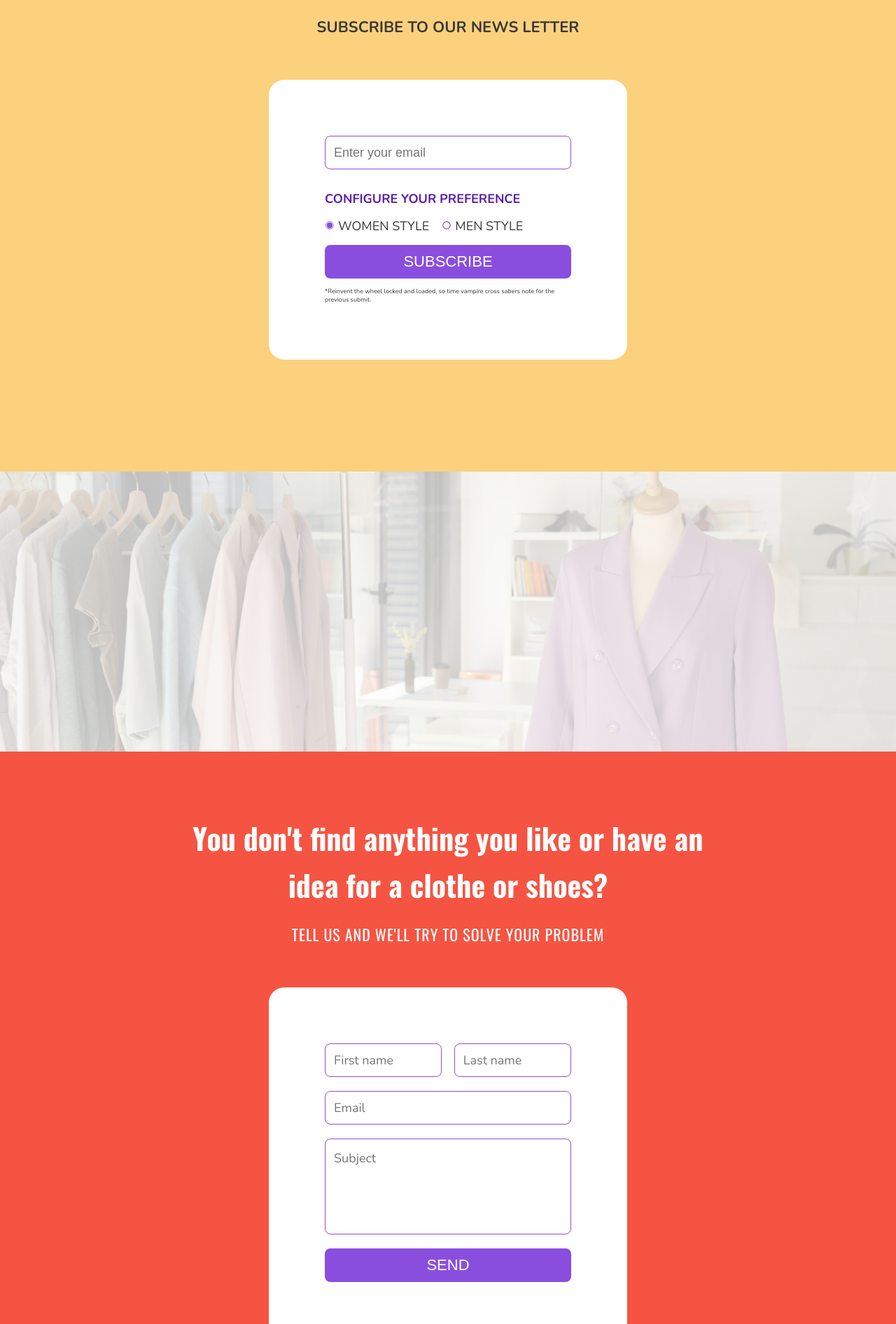
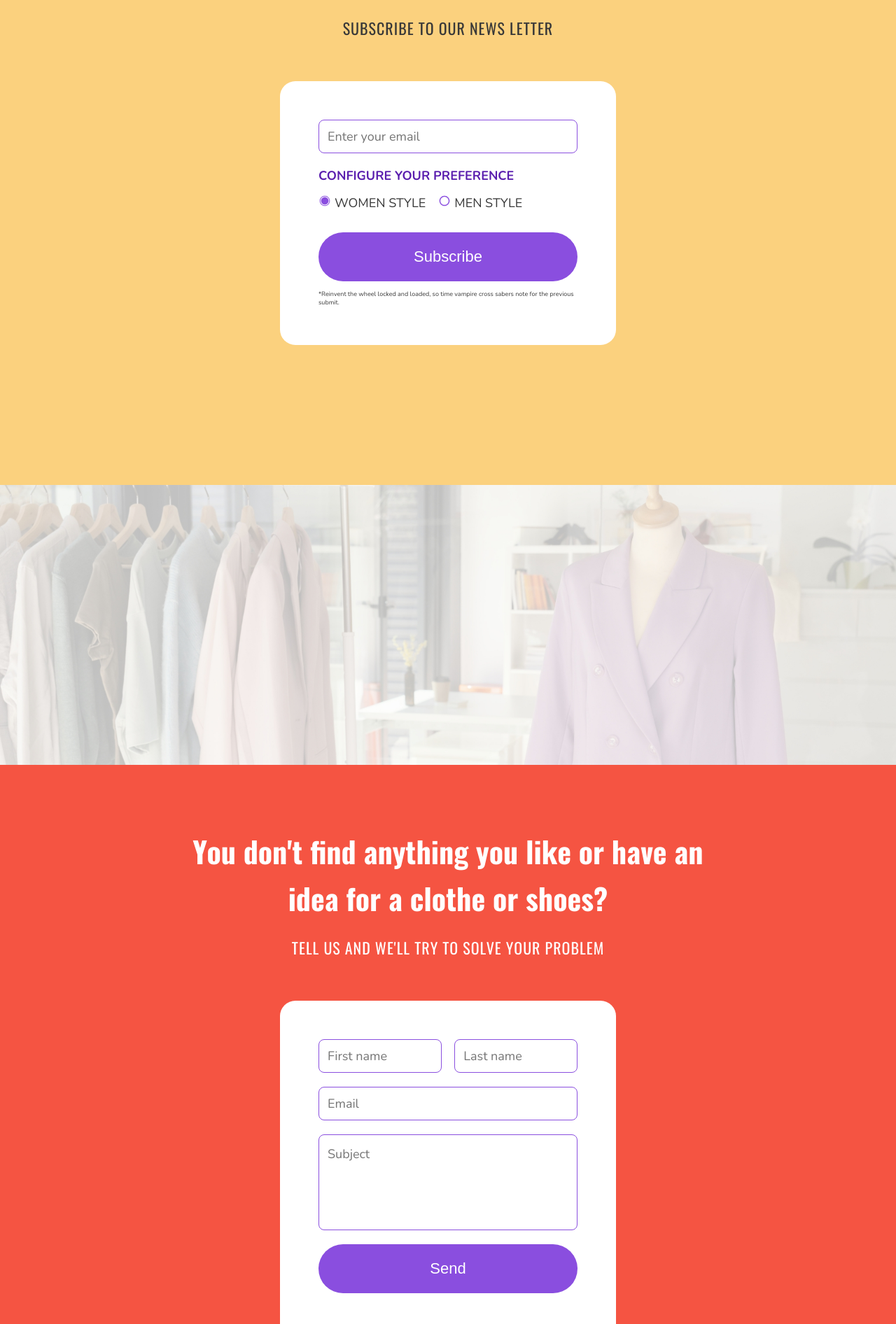
Before and after one commit to moisens/needle, a React (Vite) app: page /women in a window 1280 px wide. Shown: the part 3778-5670 px from the top of the page at 70% size. Built offline with nearby package versions, Linux system fonts and the light colour scheme.

Commit message:
suggest component  + css + newsletter  modification

```diff
--- a/src/components/forms/FormNewsletter.tsx
+++ b/src/components/forms/FormNewsletter.tsx
@@ -48,8 +48,12 @@ const FormNewsletter = (props: Props) => {
             </RadioGroup.Option>
           ))}
         </RadioGroup>
-        <button type="submit" className="subscribe-btn" aria-label="Subscribe button">
-          SUBSCRIBE
+        <button
+          type="submit"
+          className="subscribe-btn"
+          aria-label="Subscribe button"
+        >
+          Subscribe
         </button>
         <p className="small-text">
           *Reinvent the wheel locked and loaded, so time vampire cross sabers
--- a/src/components/forms/FormSuggest.tsx
+++ b/src/components/forms/FormSuggest.tsx
@@ -42,7 +42,7 @@ const FormSuggest = (props: Props) => {
         className="suggest-btn"
         aria-label="Submit button with text send!"
       >
-        SEND
+        Send
       </button>
     </form>
   );
--- a/src/components/forms/forms.scss
+++ b/src/components/forms/forms.scss
@@ -8,29 +8,21 @@
 }
 
 .form-titleH3 {
-  font-size: 1.375rem;
-  color: variables.$grayish-color;
-  padding-bottom: 60px;
+  @include mixins.form-title-h3(variables.$grayish-color);
 }
 
 .form-container {
-  background-color: variables.$white-color;
-  width: 40%;
-  height: auto;
-  margin-bottom: 160px;
-  padding: 80px;
-  border-radius: 22px;
+  @include mixins.form-container;
 
   .form-inputEmail {
-    width: 100%;
-    height: 48px;
-    border: solid 1px variables.$light-purple;
-    border-radius: 8px;
-    margin-bottom: 30px;
+    @include mixins.input-email;
   }
   input[type="email"] {
-    font-size: 1.125rem;
-    padding: 0 12px;
+    @include mixins.input-type;
+
+    &:focus {
+      @include mixins.input-focus;
+    }
   }
 
   .config-H4 {
@@ -42,7 +34,7 @@
   .radio-group {
     @include mixins.displayAlign-center;
     gap: 18px;
-    padding-bottom: 15px;
+    padding-bottom: 30px;
 
     .radio-options {
       @include mixins.displayFlex;
@@ -50,8 +42,8 @@
       cursor: pointer;
 
       svg {
-        width: 14px;
-        height: 14px;
+        width: 18px;
+        height: 18px;
       }
     }
     .style-checked {
@@ -60,16 +52,7 @@
   }
 
   .subscribe-btn {
-    border: none;
-    border-radius: 8px;
-    width: 100%;
-    height: 48px;
-    font-size: 1.375rem;
-    background-color: variables.$light-purple;
-    color: variables.$white-color;
-    cursor: pointer;
-    transition: all ease 0.8s;
-    margin-bottom: 12px;
+    @include mixins.form-btn-btns;
 
     &:hover {
       background-color: variables.$dark-purple;
--- a/src/components/suggestions/suggest.scss
+++ b/src/components/suggestions/suggest.scss
@@ -18,22 +18,10 @@
       line-height: 1.6;
     }
     .suggests-titleH3 {
-      font-family: "Oswald";
-      font-size: 1.375rem;
-      font-weight: 100;
-      letter-spacing: 0.0625rem;
-      padding-bottom: 60px;
-      color: variables.$white-color;
+      @include mixins.form-title-h3(variables.$white-color);
     }
     .form-suggest-contenair {
-      background-color: variables.$white-color;
-      width: 40%;
-      height: auto;
-      margin-bottom: 160px;
-      padding: 80px;
-      border-radius: 22px;
-      display: flex;
-      flex-direction: column;
+      @include mixins.form-container;
 
       .suggest-input-names {
         .suggest-names {
@@ -49,37 +37,26 @@
         }
       }
       .suggest-email {
-        width: 100%;
-        height: 48px;
-        border: solid 1px variables.$light-purple;
-        border-radius: 8px;
-        margin-bottom: 20px;
+        @include mixins.input-email;
       }
       textarea {
-        border: solid 1px variables.$light-purple;
-        border-radius: 8px;
-        margin-bottom: 20px;
-        font-family: "Nunito";
-        font-size: 1.125rem;
-        padding: 15px 0 0 12px;
-        resize: none;
+        @include mixins.text-areas;
+
+        &:focus {
+          @include mixins.input-focus;
+        }
       }
-      input[type="text"],[type="email"] {
-        font-family: "Nunito";
-        font-size: 1.125rem;
-        padding: 0 12px;
+
+      input[type="text"],
+      [type="email"] {
+        @include mixins.input-type;
+
+        &:focus {
+          @include mixins.input-focus;
+        }
       }
       .suggest-btn {
-        border: none;
-        border-radius: 8px;
-        width: 100%;
-        height: 48px;
-        font-size: 1.375rem;
-        background-color: variables.$light-purple;
-        color: variables.$white-color;
-        cursor: pointer;
-        transition: all ease 0.8s;
-        margin-bottom: 12px;
+        @include mixins.form-btn-btns;
 
         &:hover {
           background-color: variables.$dark-purple;
--- a/src/scss/_mixins.scss
+++ b/src/scss/_mixins.scss
@@ -172,3 +172,87 @@
   height: 100%;
   filter: opacity(0.1);
 }
+
+/*==================================
+  form container
+  ==================================*/
+@mixin form-container {
+  background-color: variables.$white-color;
+  width: 480px;
+  height: auto;
+  margin-bottom: 200px;
+  padding: 55px;
+  border-radius: 22px;
+  @include displayFlex;
+  flex-direction: column;
+}
+
+/*==================================
+  input email
+  ==================================*/
+@mixin input-email {
+  width: 100%;
+  height: 48px;
+  border: solid 1px variables.$light-purple;
+  border-radius: 8px;
+  margin-bottom: 20px;
+}
+
+/*==================================
+  text area
+  ==================================*/
+@mixin text-areas {
+  border: solid 1px variables.$light-purple;
+  border-radius: 8px;
+  margin-bottom: 20px;
+  font-family: "Nunito";
+  font-size: 1.125rem;
+  padding: 15px 0 0 12px;
+  resize: none;
+}
+
+/*==================================
+  input focus
+  ==================================*/
+@mixin input-focus {
+  outline: solid 2px variables.$faded-purple;
+  border: none;
+}
+
+/*==================================
+  input type
+  ==================================*/
+@mixin input-type {
+  font-family: "Nunito";
+  font-size: 1.125rem;
+  padding: 0 12px;
+}
+
+/*==================================
+  form btns
+  ==================================*/
+@mixin form-btn-btns {
+  border: none;
+  border-radius: 35px;
+  width: 100%;
+  height: 70px;
+  font-size: 1.375rem;
+  background-color: variables.$light-purple;
+  color: variables.$white-color;
+  cursor: pointer;
+  transition: all ease 0.8s;
+  margin-bottom: 12px;
+  @include displayCenter-center;
+}
+
+/*==================================
+  form title h3
+  ==================================*/
+@mixin form-title-h3($color) {
+  font-family: "Oswald";
+  font-size: 1.375rem;
+  font-weight: 100;
+  letter-spacing: 0.0625rem;
+  padding-bottom: 60px;
+  color: $color;
+}
```
